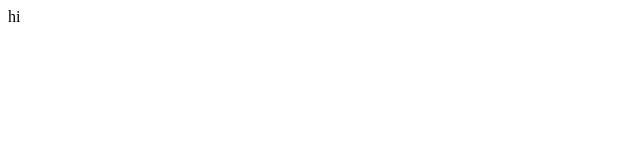
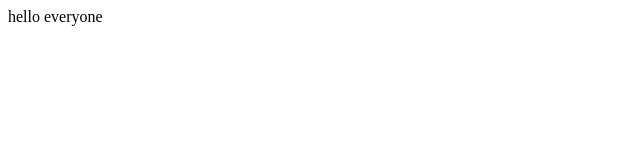
Before and after one commit to Brycenp28/TeamEGitExercise, a website: page index.html in a window 1280 px wide. Shown: the whole page, without its empty margins (0-640 px from the left). Drawn offline with Linux system fonts and the light colour scheme.

Commit message:
changed index.html to hello everyone

```diff
--- a/index.html
+++ b/index.html
@@ -1 +1 @@
-<p>hi</p>
+<p>hello everyone </p>
```
